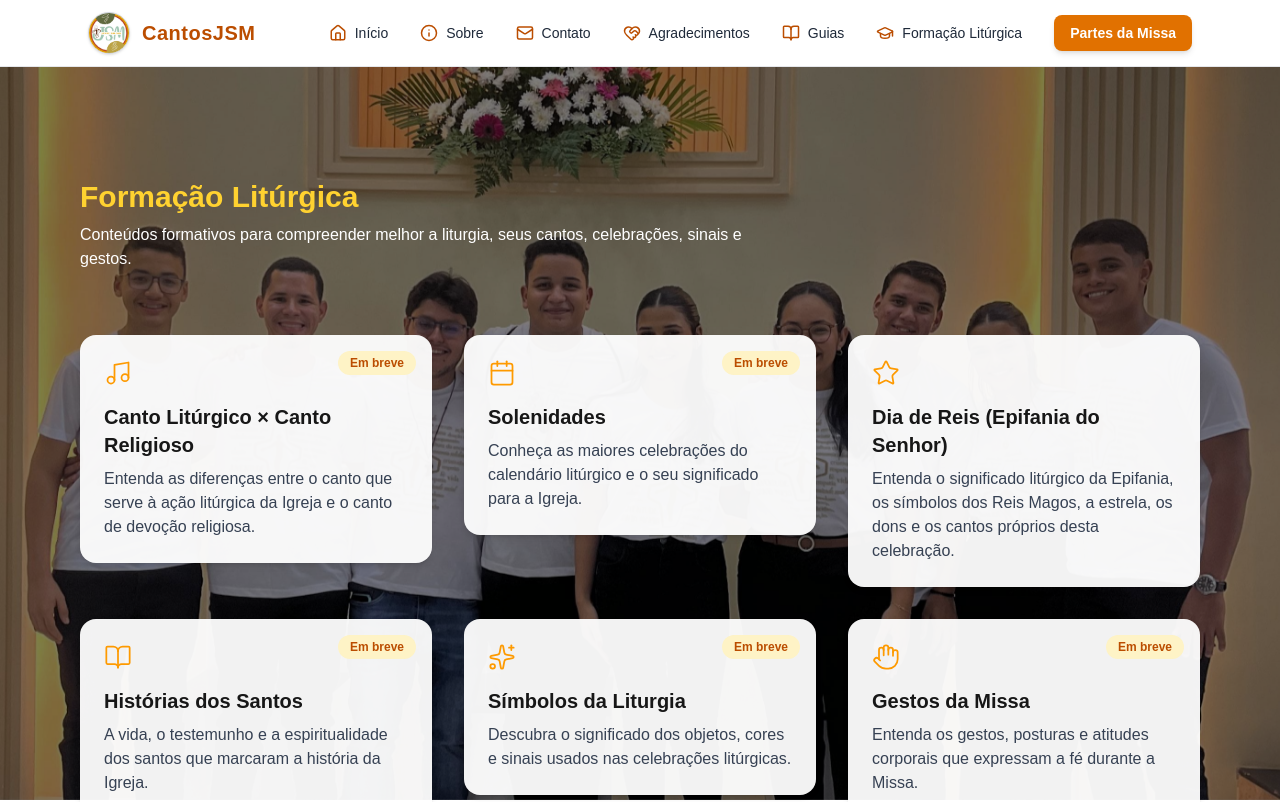
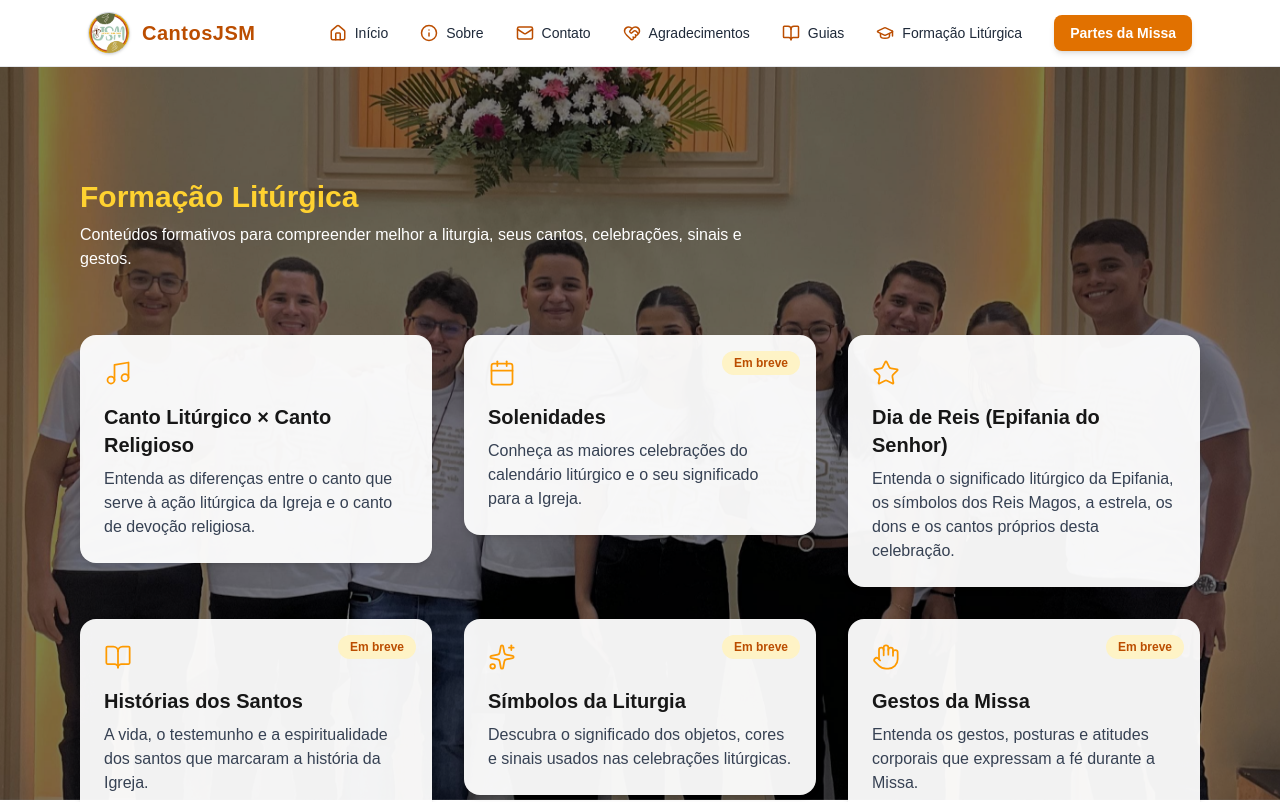
Before and after one commit to robsonalbuquerquedev/cantosjsm, a Next.js app: page /formacao-liturgica in a window 1280 px wide. Shown: the top 802 px of the page. Built offline with nearby package versions, Linux system fonts and the light colour scheme.

Commit message:
update: folder data

```diff
--- a/src/data/formacaoData.ts
+++ b/src/data/formacaoData.ts
@@ -10,7 +10,8 @@ export const formacaoData: FormacaoItem[] = [
         title: "Canto Litúrgico × Canto Religioso",
         description:
             "Entenda as diferenças entre o canto que serve à ação litúrgica da Igreja e o canto de devoção religiosa.",
-        status: "coming-soon",
+        status: "active",
+        href: "/formacao-liturgica/canto-liturgico-vs-canto-religioso",
     },
     {
         title: "Solenidades",
```
